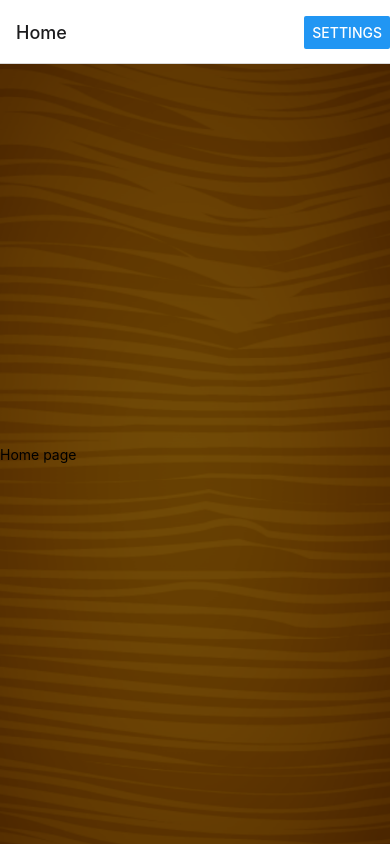
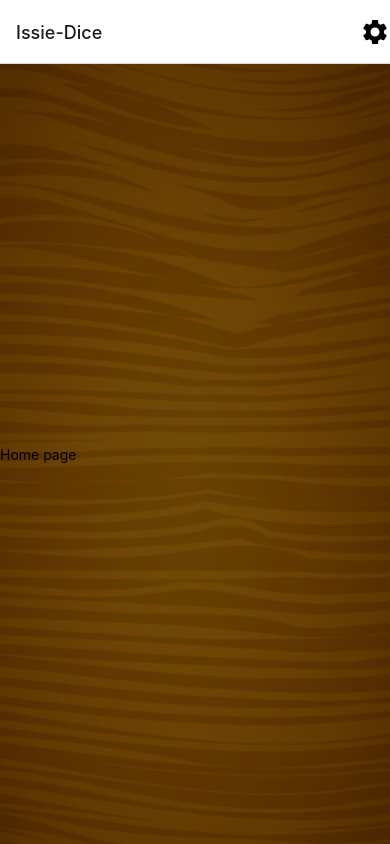
Before and after one commit to ShimiT/issie-dice, a React Native app: screen / in a window 390 px wide. Built offline with nearby package versions, Linux system fonts and the light colour scheme; what cannon would draw is missing.

Commit message:
setting icon

```diff
--- a/App.tsx
+++ b/App.tsx
@@ -23,7 +23,7 @@ export default function App() {
             headerRight: () => (
               <SettingsButton></SettingsButton>
             ),
-            title: 'Home'
+            title: 'Issie-Dice'
           }}
         ></Stack.Screen>
         <Stack.Screen name="Settings" component={Settings} />
--- a/components/settingsButton.tsx
+++ b/components/settingsButton.tsx
@@ -1,14 +1,16 @@
 import { StyleSheet, View, Text, Button, Image, TouchableOpacity } from 'react-native';
 import { useNavigation } from '@react-navigation/native';
 import * as React from 'react';
+import { MdSettings } from "react-icons/md";
 
 function MyButton({ }) {
     const navigation = useNavigation();
 
     return (
-        <Button
+        <MdSettings
             title="Settings"
-            onPress={() => navigation.navigate('Settings')}
+            onClick={() => navigation.navigate('Settings')}
+            size={30}
         />
     );
 }
--- a/package.json
+++ b/package.json
@@ -23,6 +23,7 @@
     "expo-three": "^7.0.0",
     "react": "18.1.0",
     "react-dom": "18.1.0",
+    "react-icons": "^4.7.1",
     "react-native": "0.70.5",
     "react-native-confetti-cannon": "^1.5.2",
     "react-native-safe-area-context": "4.4.1",
```
Also changed, not shown: 1 other file (tests, documents, lock files or other folders).
